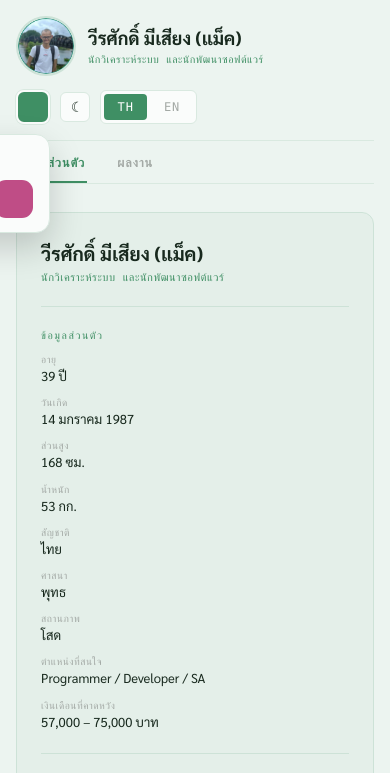
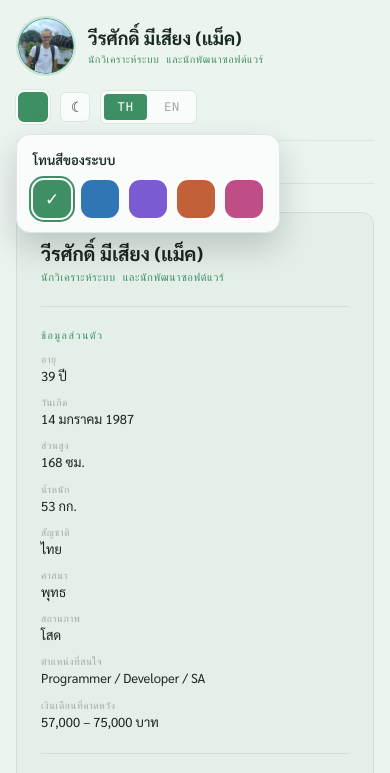
Before and after one commit to wakaru-sukida/weerasak-meesiang, a plain HTML site: page Portfolio.dc.html in a window 390 px wide. Both pictures are taken after a click on the button "โทนสีของระบบ". Shown: the top 773 px of the page. Drawn offline with nearby package versions, Linux system fonts and the light colour scheme; no server answers.

Commit message:
Fix mobile: system-color palette popup no longer overflows screen edge

```diff
--- a/Portfolio.dc.html
+++ b/Portfolio.dc.html
@@ -43,7 +43,7 @@
           <button onClick="{{ togglePalette }}" title="{{ paletteLabel }}" style="width:34px;height:34px;border-radius:8px;cursor:pointer;padding:0;background:var(--accent);border:2px solid var(--surface);box-shadow:0 0 0 1px var(--border)"></button>
           <sc-if value="{{ paletteOpen }}" hint-placeholder-val="{{ false }}">
             <div onClick="{{ closePalette }}" style="position:fixed;inset:0;z-index:60"></div>
-            <div style="position:absolute;top:44px;right:0;z-index:61;background:var(--surface);border:1px solid var(--border);border-radius:14px;box-shadow:0 14px 34px rgba(0,0,0,.18);padding:16px 16px 14px">
+            <div style="position:absolute;top:44px;{{ palettePos }};z-index:61;max-width:calc(100vw - 32px);background:var(--surface);border:1px solid var(--border);border-radius:14px;box-shadow:0 14px 34px rgba(0,0,0,.18);padding:16px 16px 14px">
               <div style="font-size:13px;font-weight:600;color:var(--text);margin-bottom:12px;white-space:nowrap">{{ paletteLabel }}</div>
               <div style="display:flex;gap:10px">
                 <sc-for list="{{ swatches }}" as="sw" hint-placeholder-count="5">
@@ -1134,6 +1134,7 @@ class Component extends DCLogic {
       themeVars: themeVars,
       swatches: swatches,
       paletteOpen: !!this.state.paletteOpen,
+      palettePos: isMobile ? 'left:0' : 'right:0',
       togglePalette: () => this.setState({ paletteOpen: !this.state.paletteOpen }),
       closePalette: () => this.setState({ paletteOpen: false }),
       paletteLabel: isTh ? 'โทนสีของระบบ' : 'System color',
```
Also changed, not shown: index.html (+2 -1 lines).
